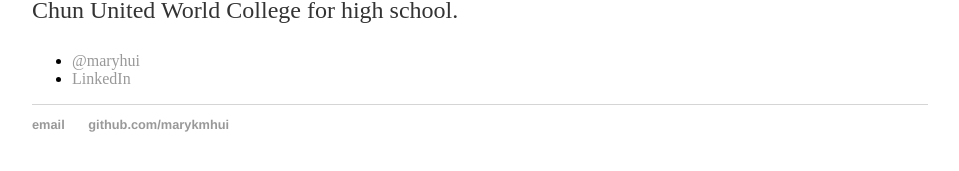
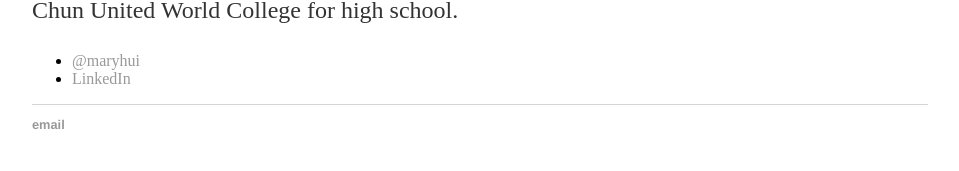
Before and after one commit to marykmhui/marykmhui, a Jekyll site: the page built from about/index.html, in a window 1280 px wide. Shown: the part 304-475 px from the top of the page, without its empty margins (160-1119 px from the left). Built offline with Jekyll 4.4.1, drawn with Linux system fonts in a browser that asks for light colours.

Commit message:
Update default.html

```diff
--- a/_layouts/default.html
+++ b/_layouts/default.html
@@ -22,7 +22,6 @@
 			<footer>
 	    		<ul>
 	        		<li><a href="mailto:marykmhui@gmail.com">email</a></li>
-	        		<li><a href="https://github.com/marykmhui">github.com/marykmhui</a></li>
 				</ul>
 			</footer>
 		</body>
```
